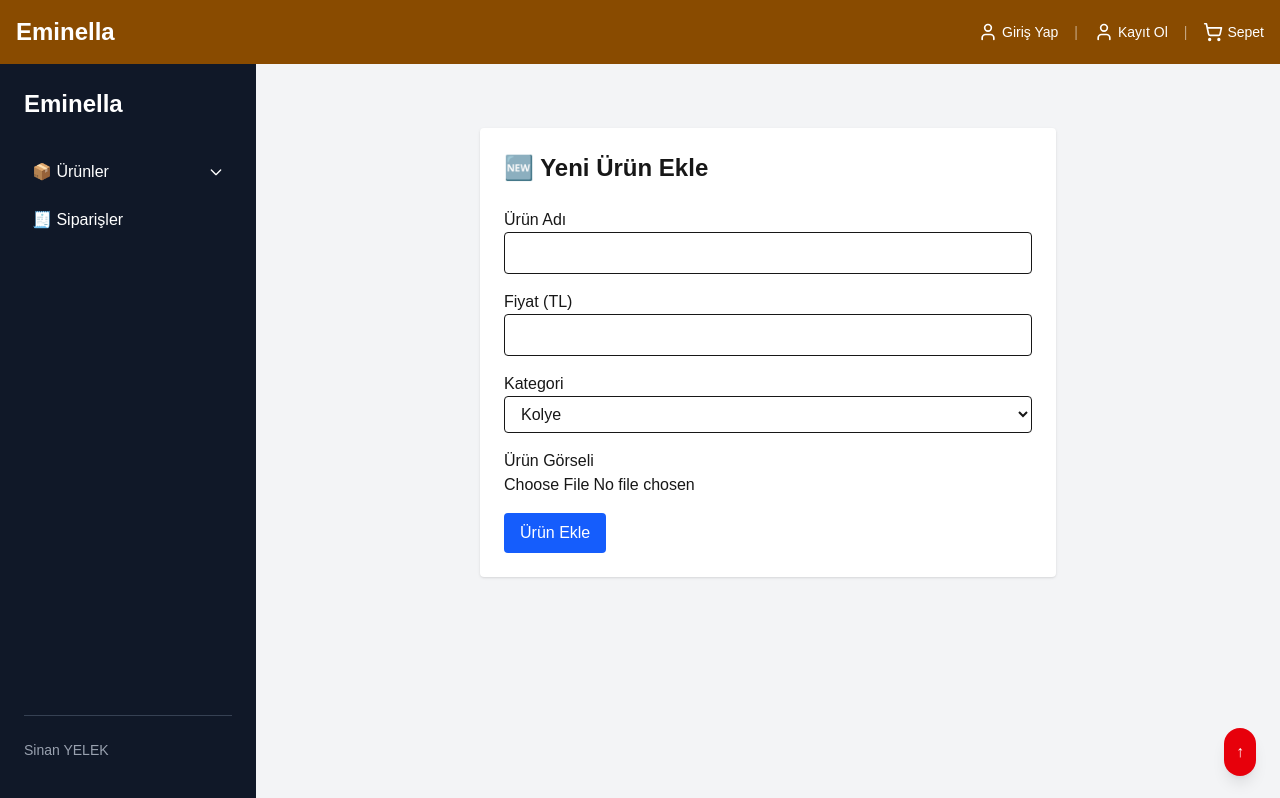
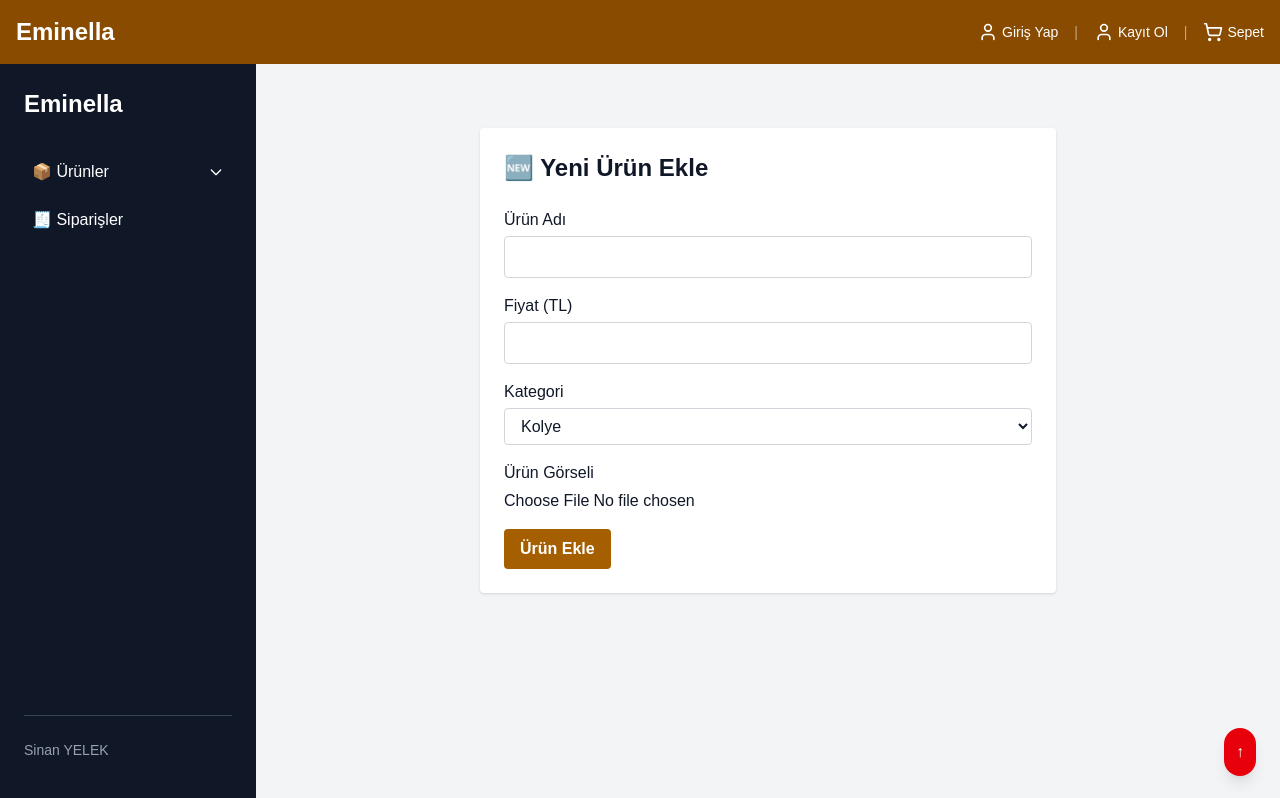
Before and after one commit to eminella/frontend-app, a Next.js app: page /admin/products/new in a window 1280 px wide. Shown: the top 798 px of the page. Built offline with nearby package versions, Linux system fonts and the light colour scheme.

Commit message:
feat: Yeni ürün ekleme sayfası koyu tema ile güncellendi

```diff
--- a/app/admin/products/new/page.tsx
+++ b/app/admin/products/new/page.tsx
@@ -46,34 +46,34 @@ export default function NewProductPage() {
 
   return (
     <main className="max-w-xl mx-auto bg-white p-6 shadow rounded mt-6">
-      <h1 className="text-2xl font-bold mb-6">🆕 Yeni Ürün Ekle</h1>
+      <h1 className="text-2xl font-bold mb-6 text-gray-900">🆕 Yeni Ürün Ekle</h1>
       <form onSubmit={handleSubmit} className="space-y-4">
         <div>
-          <label className="block font-medium">Ürün Adı</label>
+          <label className="block font-medium text-gray-900 mb-1">Ürün Adı</label>
           <input
             type="text"
             value={name}
             onChange={(e) => setName(e.target.value)}
-            className="w-full border px-3 py-2 rounded"
+            className="w-full border border-gray-300 px-3 py-2 rounded text-gray-900 focus:outline-none focus:ring-2 focus:ring-yellow-600"
             required
           />
         </div>
         <div>
-          <label className="block font-medium">Fiyat (TL)</label>
+          <label className="block font-medium text-gray-900 mb-1">Fiyat (TL)</label>
           <input
             type="number"
             value={price}
             onChange={(e) => setPrice(e.target.value)}
-            className="w-full border px-3 py-2 rounded"
+            className="w-full border border-gray-300 px-3 py-2 rounded text-gray-900 focus:outline-none focus:ring-2 focus:ring-yellow-600"
             required
           />
         </div>
         <div>
-          <label className="block font-medium">Kategori</label>
+          <label className="block font-medium text-gray-900 mb-1">Kategori</label>
           <select
             value={category}
             onChange={(e) => setCategory(e.target.value)}
-            className="w-full border px-3 py-2 rounded"
+            className="w-full border border-gray-300 px-3 py-2 rounded text-gray-900 focus:outline-none focus:ring-2 focus:ring-yellow-600"
           >
             <option>Kolye</option>
             <option>Küpe</option>
@@ -82,19 +82,19 @@ export default function NewProductPage() {
           </select>
         </div>
         <div>
-          <label className="block font-medium">Ürün Görseli</label>
+          <label className="block font-medium text-gray-900 mb-1">Ürün Görseli</label>
           <input
             type="file"
             accept="image/*"
             onChange={(e) => setImage(e.target.files?.[0] || null)}
-            className="w-full"
+            className="w-full text-gray-900"
             required
           />
         </div>
         <button
           type="submit"
           disabled={loading}
-          className="bg-blue-600 text-white px-4 py-2 rounded hover:bg-blue-700"
+          className="bg-yellow-700 hover:bg-yellow-800 text-white px-4 py-2 rounded font-semibold"
         >
           {loading ? 'Yükleniyor...' : 'Ürün Ekle'}
         </button>
```
